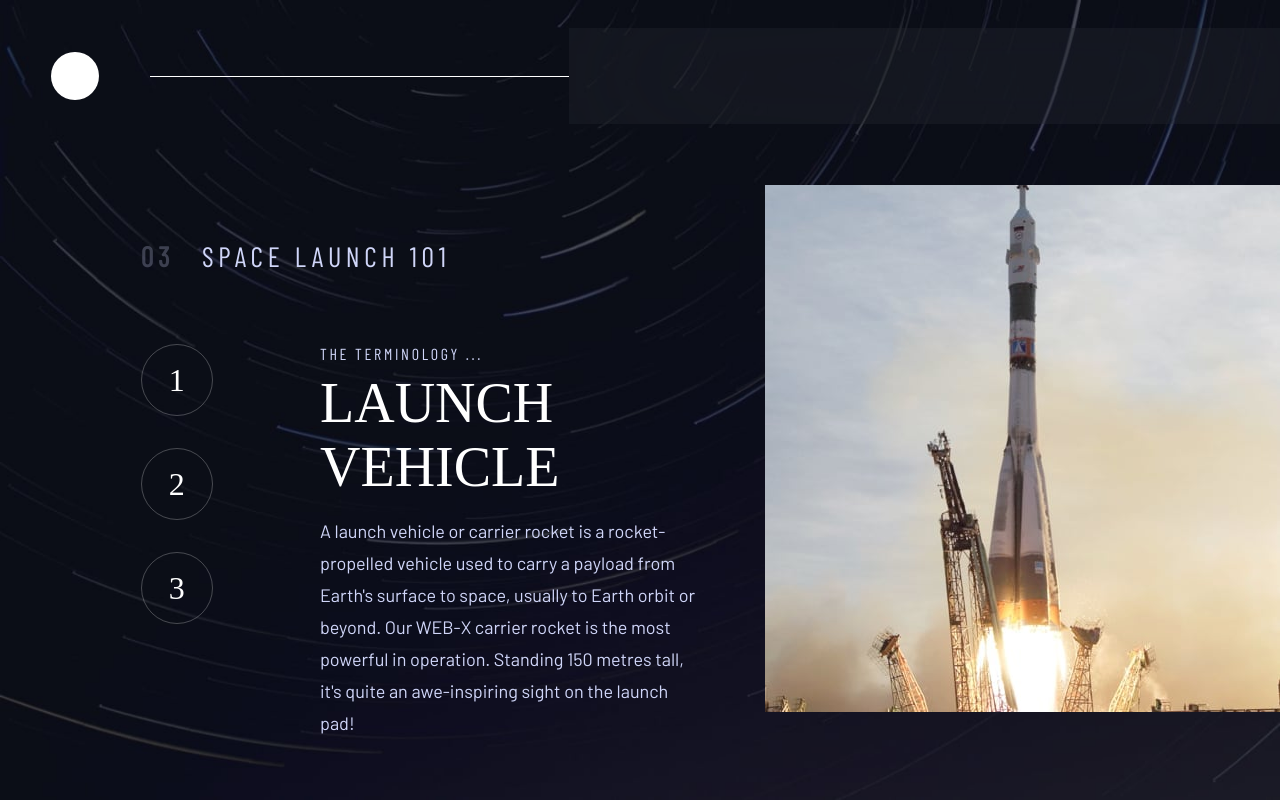
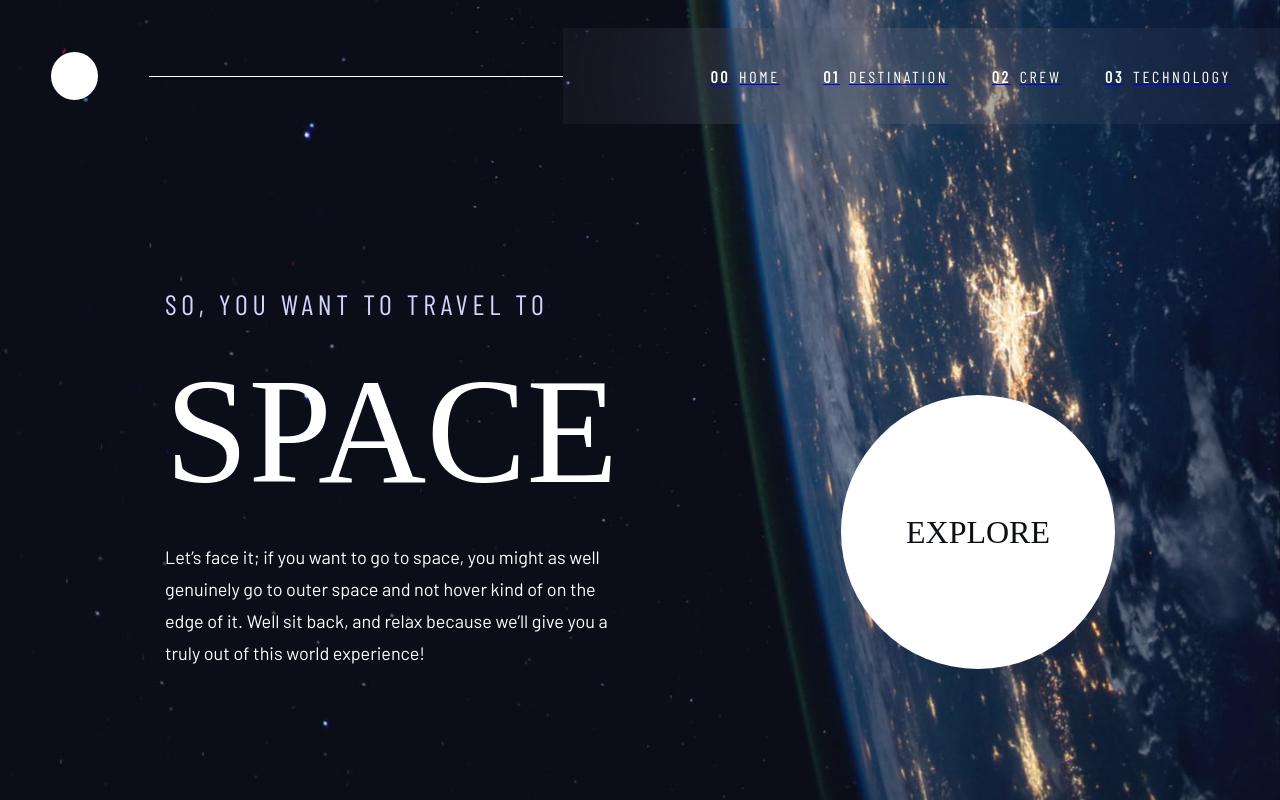
Before and after one commit to jimmy2952/space-tourism-website, a React (Create React App) app: page / in a window 1280 px wide. Shown: the top 800 px of the page. Built offline with nearby package versions, Linux system fonts and the light colour scheme; a web font is replaced by a local one.

Commit message:
complete nav-bar

```diff
--- a/package.json
+++ b/package.json
@@ -43,6 +43,7 @@
     ]
   },
   "devDependencies": {
+    "@types/react-router-dom": "^5.3.3",
     "react-app-rewire-alias": "^1.1.7"
   }
 }
--- a/src/App.tsx
+++ b/src/App.tsx
@@ -17,15 +17,16 @@ function App() {
     </Routes>
   )
   return (
-      <BrowserRouter>
+      <>
         <NavBar />
-        <TechnologyPage />
-        {/* <DestinationPage /> */}
-        {/* <Routes>
-          <Route path='/' element={<NavBar />} />
-          <Navigate to='/' />
-        </Routes> */}
-      </BrowserRouter>
+        <Routes>
+          <Route path='/destination' element={<DestinationPage />} />
+          <Route path='/crew' element={<CrewPage />} />
+          <Route path='/technology' element={<TechnologyPage />} />
+          <Route path='/' element={<HomePage />} />
+          <Route path="*" element={<Navigate to="/" />} />
+        </Routes>
+      </>
   );
 }
 
--- a/src/Navigation/Nav-rectangle.scss
+++ b/src/Navigation/Nav-rectangle.scss
@@ -5,4 +5,21 @@ nav {
   backdrop-filter: blur(81.5485px);
   margin-left: auto;
   box-sizing: border-box;
+  display: flex;
+  justify-content: space-between;
+  padding: 0 11.5vw;
+  .nav-item {
+    display: flex;
+    height: 100%;
+    margin-right: 3.4vw;
+    align-content: center;
+    cursor: pointer;
+    .nav-text {
+      margin: auto;
+    }
+    .number {
+      font-weight: bold;
+      margin-right: 0.7vw;
+    }
+  }
 }
--- a/src/Navigation/Nav-rectangle.tsx
+++ b/src/Navigation/Nav-rectangle.tsx
@@ -1,8 +1,33 @@
-import './Nav-rectangle.scss';
+import { Link } from "react-router-dom";
+import "./Nav-rectangle.scss";
+
 export const NavRectangle = () => {
   return (
     <nav>
-
+      <Link to="/">
+        <div className="nav-item">
+          <text className="nav-text number">00</text>
+          <text className="nav-text">HOME</text>
+        </div>
+      </Link>
+      <Link to="/destination">
+        <div className="nav-item">
+          <text className="nav-text number">01</text>
+          <text className="nav-text">DESTINATION</text>
+        </div>
+      </Link>
+      <Link to="/crew">
+        <div className="nav-item">
+          <text className="nav-text number">02</text>
+          <text className="nav-text">CREW</text>
+        </div>
+      </Link>
+      <Link to="/technology">
+        <div className="nav-item">
+          <text className="nav-text number">03</text>
+          <text className="nav-text">TECHNOLOGY</text>
+        </div>
+      </Link>
     </nav>
   );
-}
+};
--- a/src/index.tsx
+++ b/src/index.tsx
@@ -1,12 +1,15 @@
 import React from 'react';
 import ReactDOM from 'react-dom';
+import { BrowserRouter, HashRouter, Route, Navigate, Routes } from "react-router-dom";
 import './index.css';
 import App from './App';
 import reportWebVitals from './reportWebVitals';
 
 ReactDOM.render(
   <React.StrictMode>
-    <App />
+    <BrowserRouter>
+      <App />
+    </BrowserRouter>
   </React.StrictMode>,
   document.getElementById('root')
 );
--- a/src/pages/Destination/Destination-planet.scss
+++ b/src/pages/Destination/Destination-planet.scss
@@ -1,4 +1,4 @@
-img {
+.destination-image {
   position: absolute;
   bottom: 12vh;
   left: 16vw;
--- a/src/pages/Destination/Destination-planet.tsx
+++ b/src/pages/Destination/Destination-planet.tsx
@@ -19,6 +19,6 @@ export const DestinationPlanet = (props: Props) => {
     ['TITAN', PlanetFileNameEnum.TITAN]
   ])
   return (
-    <img src={`/destination/${planetMapping.get(planet)}.png`} alt="mars"></img>
+    <img className="destination-image" src={`/destination/${planetMapping.get(planet)}.png`} alt="mars"></img>
   );
 }
```
Also changed, not shown: 1 other file (tests, documents, lock files or other folders).
